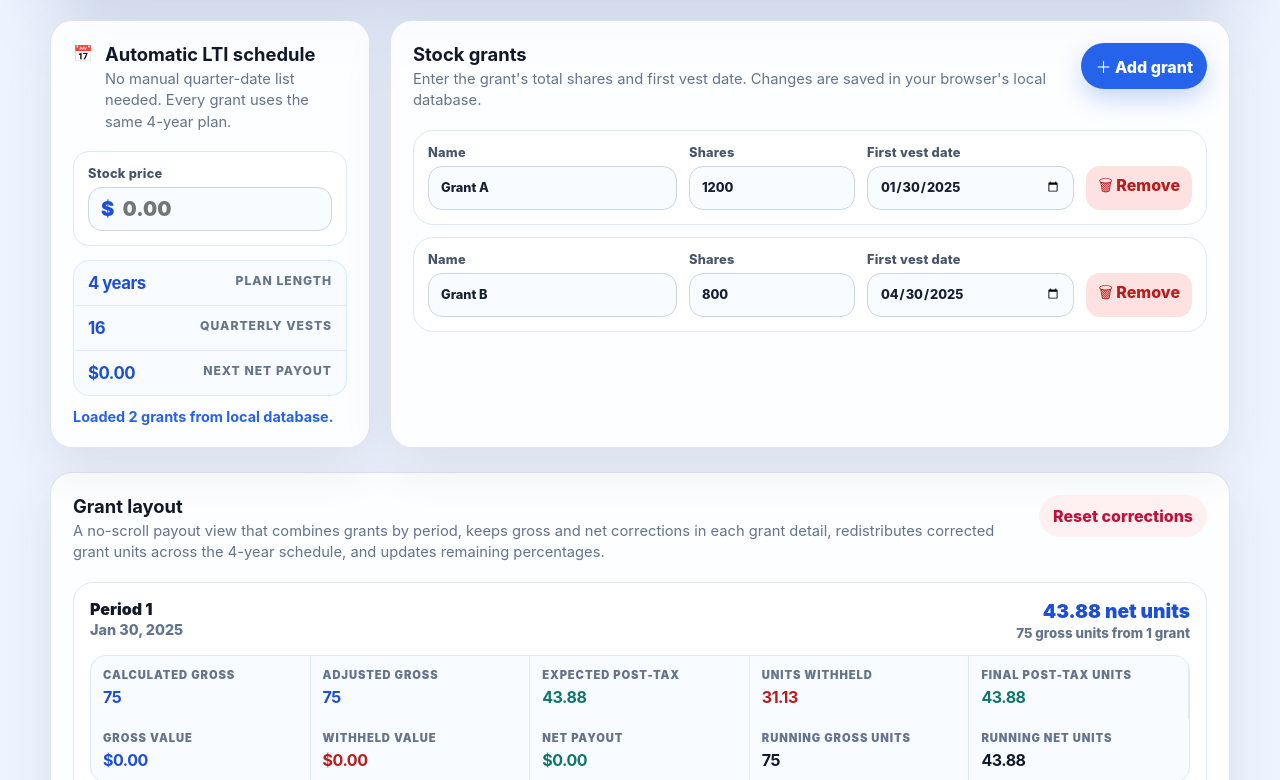
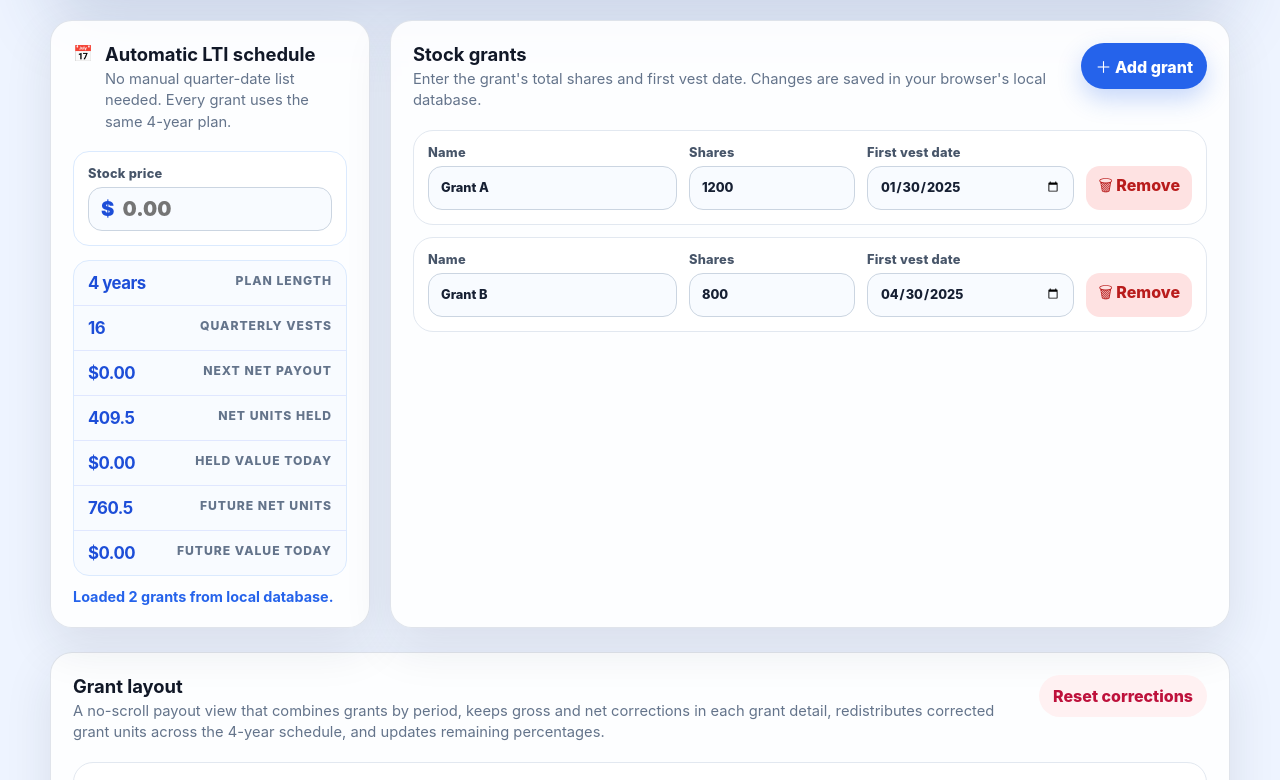
Before and after one commit to Felipe-Ma/solidigm-stock-calculator, a website: page index.html in a window 1280 px wide. Shown: the part 320-1100 px from the top of the page. Drawn offline with Linux system fonts and the light colour scheme.

Commit message:
Add held and future value metrics

```diff
--- a/index.html
+++ b/index.html
@@ -57,6 +57,22 @@
               <strong id="next-vest-value">$0</strong>
               <span>Next net payout</span>
             </div>
+            <div class="plan-metric">
+              <strong id="held-units">0</strong>
+              <span>Net units held</span>
+            </div>
+            <div class="plan-metric">
+              <strong id="held-value">$0</strong>
+              <span>Held value today</span>
+            </div>
+            <div class="plan-metric">
+              <strong id="future-units">0</strong>
+              <span>Future net units</span>
+            </div>
+            <div class="plan-metric">
+              <strong id="future-value">$0</strong>
+              <span>Future value today</span>
+            </div>
           </div>
           <p class="helper-text" id="database-status">Loading local database…</p>
         </div>
--- a/src/main.js
+++ b/src/main.js
@@ -26,6 +26,10 @@ const scheduleGrid = document.querySelector('#schedule-grid');
 const grandTotal = document.querySelector('#grand-total');
 const totalValue = document.querySelector('#total-value');
 const nextVestValue = document.querySelector('#next-vest-value');
+const heldUnits = document.querySelector('#held-units');
+const heldValue = document.querySelector('#held-value');
+const futureUnits = document.querySelector('#future-units');
+const futureValue = document.querySelector('#future-value');
 const stockPriceInput = document.querySelector('#stock-price');
 const grantTemplate = document.querySelector('#grant-template');
 const addGrantButton = document.querySelector('#add-grant');
@@ -336,14 +340,23 @@ function renderGrantInputs() {
 
 function renderSchedule() {
   const schedule = getAdjustedSchedule(getSchedule());
+  const today = startOfToday();
   const totalGrossShares = schedule.reduce((sum, row) => sum + row.total, 0);
   const totalNetShares = schedule.reduce((sum, row) => sum + row.netTotal, 0);
-  const nextRow = schedule.find((row) => row.date >= startOfToday()) || schedule[0];
+  const heldNetShares = schedule
+    .filter((row) => row.date <= today)
+    .reduce((sum, row) => sum + row.netTotal, 0);
+  const futureNetShares = totalNetShares - heldNetShares;
+  const nextRow = schedule.find((row) => row.date >= today) || schedule[0];
   const nextNetShares = nextRow?.netTotal || 0;
 
   grandTotal.textContent = formatShares(totalGrossShares);
   totalValue.textContent = formatCurrency(totalNetShares * stockPrice);
   nextVestValue.textContent = formatCurrency(nextNetShares * stockPrice);
+  heldUnits.textContent = formatShares(heldNetShares);
+  heldValue.textContent = formatCurrency(heldNetShares * stockPrice);
+  futureUnits.textContent = formatShares(futureNetShares);
+  futureValue.textContent = formatCurrency(futureNetShares * stockPrice);
   scheduleGrid.replaceChildren();
 
   if (schedule.length === 0) {
```
